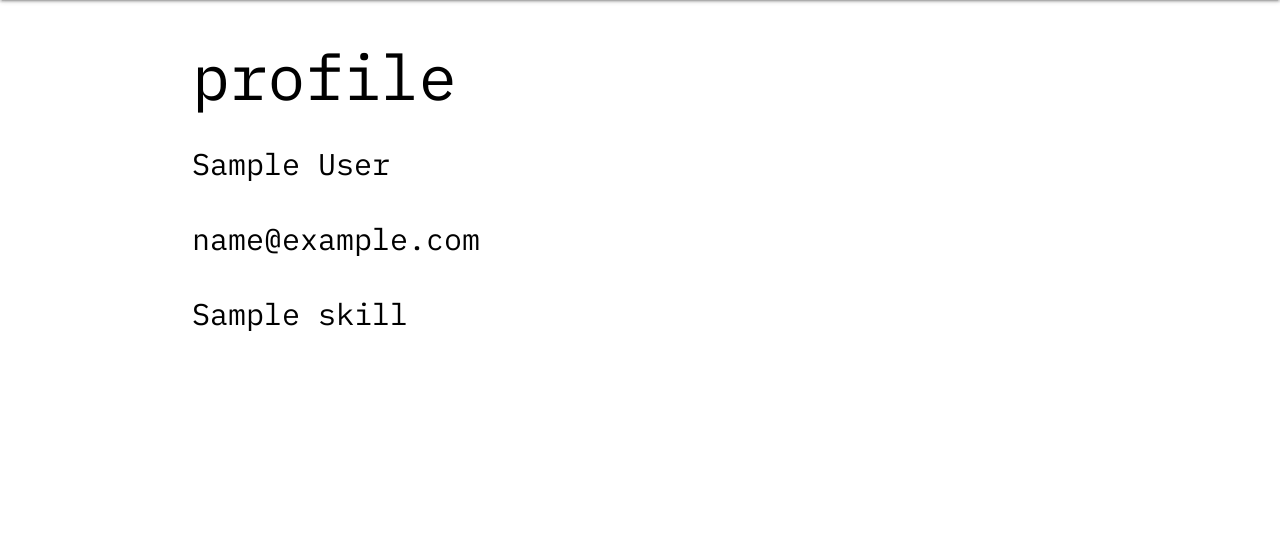
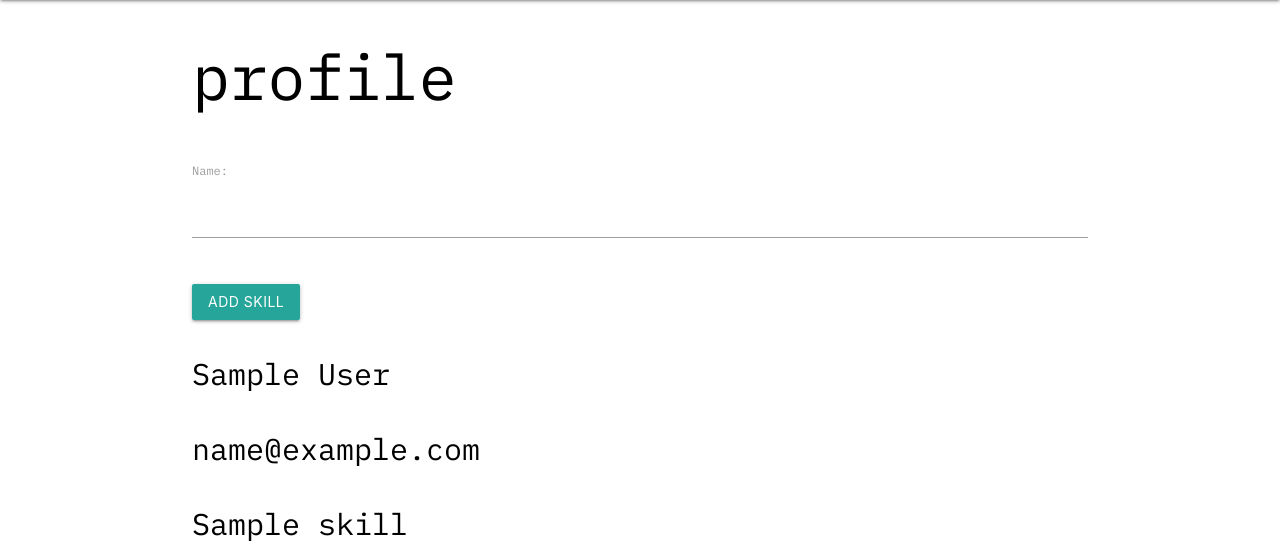
Before and after one commit to Pfulcher26/perfect-match, a Django app: page /profile/ in a window 1280 px wide. Shown: the part 64-624 px from the top of the page. Run offline with Django 4.2, Linux system fonts and the light colour scheme; a user stored in the database is signed in; tables that the repository leaves empty hold one stand-in row (values such as "Sample post").

Commit message:
user can add a skill which updates the skill database

```diff
--- /dev/null
+++ b/project_3/main_app/forms.py
@@ -0,0 +1,8 @@
+from django.forms import ModelForm
+from .models import Skill
+
+
+class SkillForm(ModelForm):
+    class Meta:
+        model = Skill
+        fields = ['name']
--- a/project_3/main_app/models.py
+++ b/project_3/main_app/models.py
@@ -4,6 +4,7 @@ from django.contrib.auth.models import AbstractUser
 from django.contrib.postgres.fields import ArrayField
 from django import forms
 from django.urls import reverse
+from django.contrib.auth.models import User
 
 # Create your models here.
 # class Skill(forms.Form):
@@ -19,7 +20,7 @@ class Skill(models.Model):
     name = models.CharField(max_length=50)
 
     def __str__(self):
-        return self.name
+        return f"{self.name}"
 
     # def get_absolute_url(self):
     #     return reverse('toys_detail', kwargs={'pk': self.id})
--- a/project_3/main_app/templates/user/profile.html
+++ b/project_3/main_app/templates/user/profile.html
@@ -1,6 +1,11 @@
 {% extends 'base.html' %} {% block content %}
 
 <h1>profile</h1>
+
+<form action="{% url 'add_skill' user.id %}" method="POST">
+  {% csrf_token %} {{ skill_form.as_p }}
+  <input type="submit" class="btn" value="Add Skill" />
+</form>
 
 <p>{{ user.name }}</p>
 <p>{{ user.email }}</p>
--- a/project_3/main_app/urls.py
+++ b/project_3/main_app/urls.py
@@ -10,6 +10,6 @@ urlpatterns = [
     path('job-matches/', views.job_matches, name='job_matches'),
     path('saved-jobs/', views.saved_jobs, name='saved_jobs'),
     path('profile/', views.profile, name='profile'),
-    # path('profile/add-skills', views.add_skills, name='profile')
+    path('profile/<int:user_id>/add-skill/', views.add_skill, name='add_skill'),
     path('about/', views.about, name = 'about'),
 ]
--- a/project_3/main_app/views.py
+++ b/project_3/main_app/views.py
@@ -4,6 +4,8 @@ from django.views.generic import ListView, DetailView
 from django.views.generic.edit import CreateView, UpdateView, DeleteView
 from django.urls import reverse
 from django.shortcuts import render, redirect
+
+from main_app.forms import SkillForm
 from .models import MyUser, Skill
 import requests
 
@@ -89,6 +91,8 @@ def saved_jobs(request):
 
 def profile(request):
 
+    skill_form = SkillForm()
+
     user = request.user
     current_user = MyUser.objects.filter(id=user.id)
     t = current_user.values_list('skills')
@@ -97,8 +101,19 @@ def profile(request):
     for i in skills:
         user_skills.append(str(i))
 
-    return render(request, 'user/profile.html', {'user': user, 'user_skills': user_skills})
+    return render(request, 'user/profile.html', {'user': user, 'user_skills': user_skills, 'skill_form': skill_form})
 
+def add_skill(request, user_id):
+
+    form = SkillForm(request.POST)
+    if form.is_valid():
+        new_skill = form.save(commit=False)
+        new_skill.user_id = user_id
+        print(new_skill)
+        new_skill.save()
+    return redirect('profile')
+
+    #, user_id=user_id
 
 
     # current_user_id = request.user.id
```
